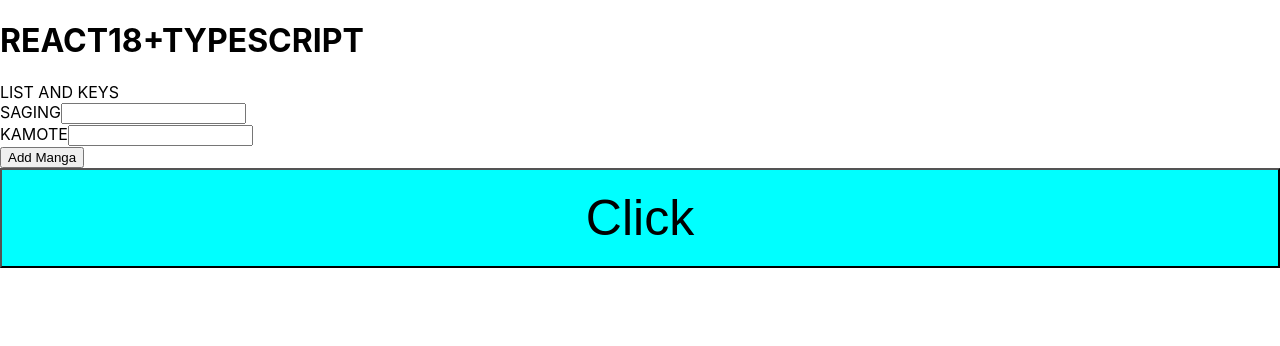
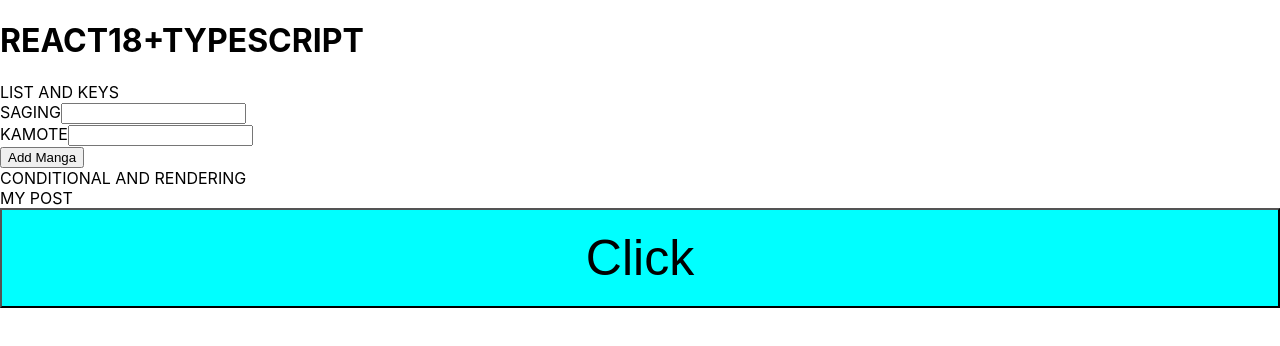
Before and after one commit to m4rkbello/REACTJS18-TYPESCRIPT, a React (Create React App) app in the folder masterclass/: page / in a window 1280 px wide. Shown: the top 346 px of the page. Built offline with nearby package versions, Linux system fonts and the light colour scheme.

Commit message:
tug ta tyg

```diff
--- a/masterclass/src/App.tsx
+++ b/masterclass/src/App.tsx
@@ -1,6 +1,10 @@
 import React, { isValidElement } from "react";
-import { Button } from "../src/components/button/index"; // Assuming Button is a default export
-import { Keys } from "./components/Keys/Index";
+
+import { Button } from "../src/components/button/index"; //Component and Props
+import { Keys } from "./components/Keys/Index"; //Style and Class, List and Keys
+import { Post } from "./components/Post/index";
+
+
 
 function App() {
   console.log("isValidElement", isValidElement(<p />));
@@ -25,13 +29,20 @@ function App() {
         LIST AND KEYS
         <Keys />
       </div>
-
+      <div>
+          CONDITIONAL AND RENDERING
+          <Post />
+        </div>
       <Button
         type="primary"
         onClick={() => console.log("Reusable handleClick")}
       >
+
+
         Click
       </Button>
+
+
     </div>
   );
 }
```
